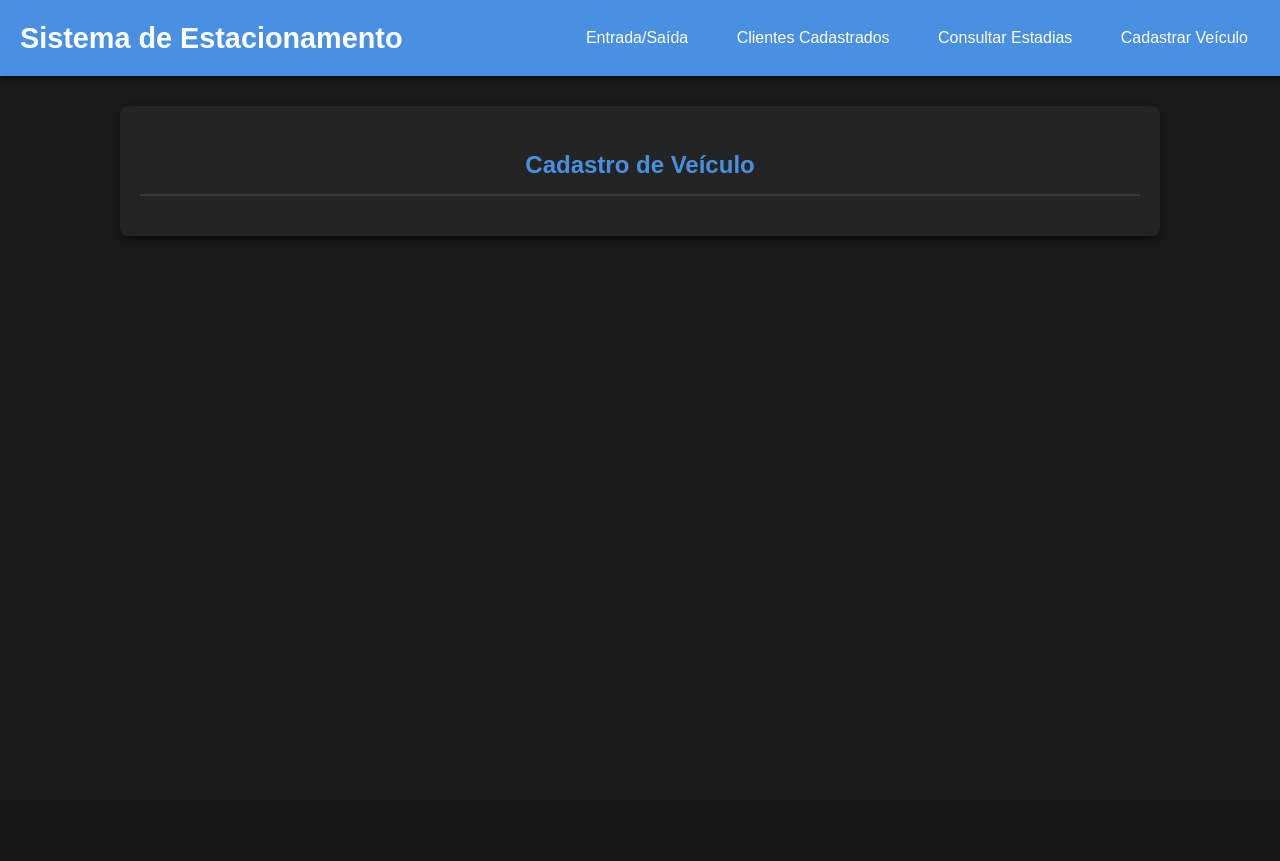
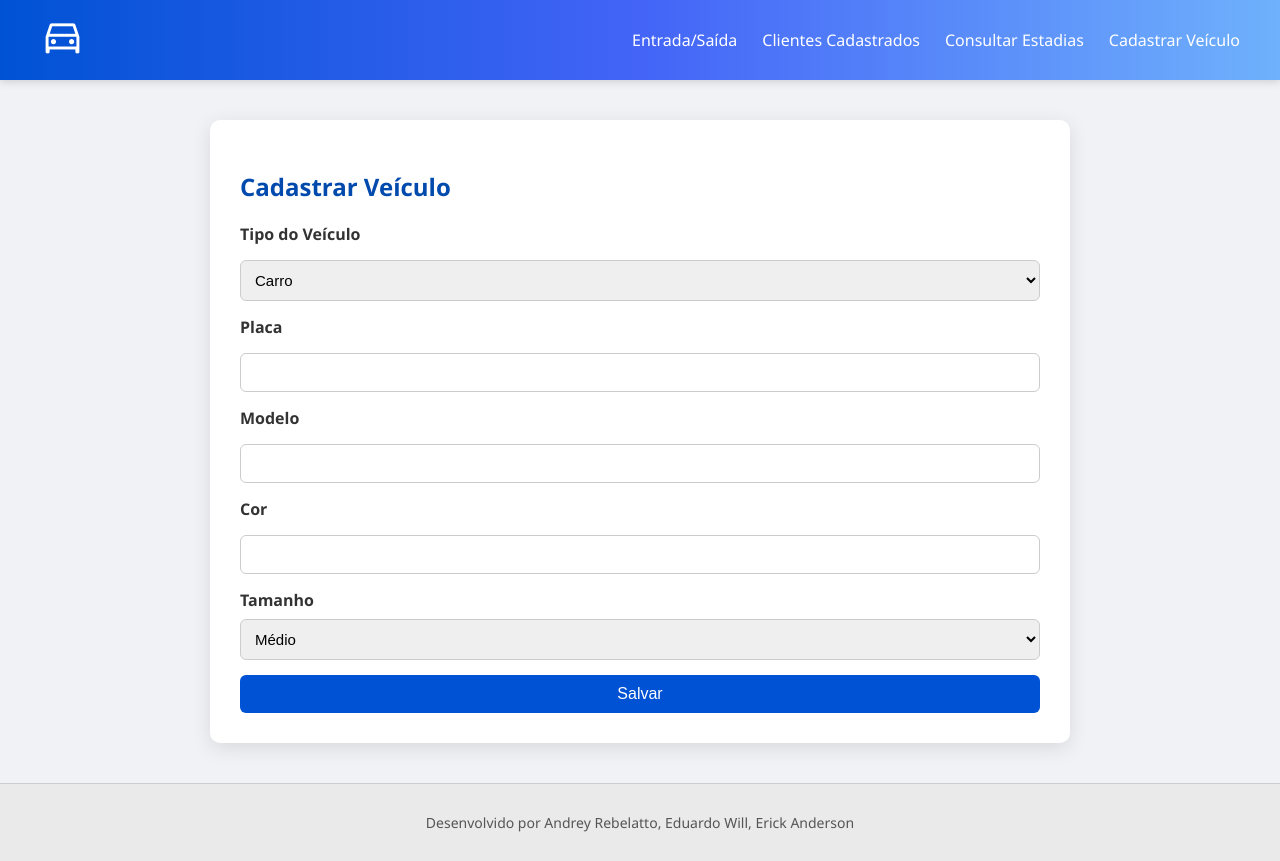
Before and after one commit to andreyyyon/APCII-02, a Flask app: page /cadastro in a window 1280 px wide. Before the commit the page ends 196 px from the top, so only its background shows below. Run offline with Flask 3, Linux system fonts and the light colour scheme.

Commit message:
cmt-12112025

```diff
--- a/app.py
+++ b/app.py
@@ -58,7 +58,15 @@ def listar_clientes():
     Rota de Clientes: Lista os clientes.
     CORREÇÃO: O nome da função é 'listar_clientes'.
     """
-    clientes = [] # Dados reais viriam do banco de dados
+    clientes = [
+        {
+            "placa": "123",
+            "modelo": "HB20",
+            "cor": "Preto",
+            "tipo": "Carro",
+            "vaga": "XYZ"
+        }
+    ] # Dados reais viriam do banco de dados
     return render_template('clientes.html', clientes=clientes)
 
 @app.route('/estadias')
@@ -69,5 +77,6 @@ def estadias():
     """
     return render_template('estadias.html')
 
+
 if __name__ == '__main__':
     app.run(debug=True)
--- a/static/style.css
+++ b/static/style.css
@@ -1,106 +1,166 @@
+/* ==== Estilos gerais ==== */
 body {
-    font-family: 'Arial', sans-serif;
     margin: 0;
-    padding: 0;
-    background-color: #1a1a1a;
-    color: #e0e0e0;
-    line-height: 1.6;
+    font-family: 'Segoe UI', Roboto, sans-serif;
+    background: #f0f2f5;
+    color: #333;
+    display: flex;
+    flex-direction: column;
+    min-height: 100vh;
 }
 
-/* CABEÇALHO E NAVEGAÇÃO */
-header {
-    background-color: #4a90e2;
+/* ==== Navbar ==== */
+.navbar {
+    background: linear-gradient(90deg, #0052d4, #4364f7, #6fb1fc);
     color: white;
-    padding: 15px 20px;
     display: flex;
     justify-content: space-between;
     align-items: center;
-    box-shadow: 0 2px 4px rgba(0, 0, 0, 0.7);
+    padding: 14px 40px;
+    box-shadow: 0 2px 8px rgba(0,0,0,0.15);
 }
 
-header h1 {
-    margin: 0;
-    font-size: 1.8em;
+.logo {
+    font-size: 1.4em;
+    font-weight: bold;
 }
 
-nav a {
+.menu {
+    list-style: none;
+    margin: 0;
+    padding: 0;
+    display: flex;
+    gap: 25px;
+}
+
+.menu a {
     color: white;
     text-decoration: none;
-    margin-left: 20px;
-    padding: 8px 12px;
-    border-radius: 4px;
-    transition: background-color 0.3s ease;
+    font-weight: 500;
+    transition: 0.3s;
 }
 
-nav a:hover {
-    background-color: #5d9cec;
+.menu a:hover {
+    text-decoration: underline;
+    color: #ffe;
 }
 
-/* CONTAINER PRINCIPAL (Cards) */
+/* ==== Conteúdo principal ==== */
 .container {
-    max-width: 1000px;
-    margin: 30px auto;
-    padding: 20px;
-    background-color: #242424; /* Fundo do card */
-    border-radius: 8px;
-    box-shadow: 0 4px 10px rgba(0, 0, 0, 0.5);
+    flex: 1;
+    width: 90%;
+    max-width: 800px;
+    margin: 40px auto;
+    background: white;
+    border-radius: 10px;
+    padding: 30px;
+    box-shadow: 0 5px 20px rgba(0,0,0,0.1);
 }
 
-/* Títulos */
-h2 {
-    color: #4a90e2;
-    border-bottom: 2px solid #3a3a3a;
-    padding-bottom: 10px;
-    margin-bottom: 20px;
+/* ==== Páginas ==== */
+.welcome {
+    text-align: center;
 }
 
-/* FORMULÁRIO */
-.form-group {
-    display: flex;
-    gap: 10px;
-    margin-bottom: 15px;
-    align-items: center;
+.form-section h2,
+.list-section h2 {
+    margin-bottom: 20px;
+    color: #004aad;
 }
 
-.form-group input[type="text"] {
-    flex-grow: 1;
-    padding: 12px;
-    background-color: #3a3a3a;
-    border: 1px solid #555555;
-    color: #e0e0e0;
-    border-radius: 6px;
-    font-size: 1em;
+.form-card {
+    display: flex;
+    flex-direction: column;
+    gap: 15px;
 }
 
-.form-group input[type="text"]:focus {
-    border-color: #4a90e2;
-    outline: none;
+.form-card label {
+    font-weight: bold;
 }
 
-/* BOTÕES */
-button {
-    background-color: #4a90e2;
+.form-card input {
+    padding: 10px;
+    border: 1px solid #ccc;
+    border-radius: 6px;
+    font-size: 15px;
+}
+
+.form-card select {
+    padding: 10px;
+    border: 1px solid #ccc;
+    border-radius: 6px;
+    font-size: 15px;
+}
+
+.form-card button {
+    background: #0052d4;
     color: white;
-    padding: 12px 20px;
     border: none;
+    padding: 10px 0;
     border-radius: 6px;
     cursor: pointer;
-    font-size: 1em;
-    font-weight: bold;
-    transition: background-color 0.3s ease, transform 0.1s ease;
+    font-size: 16px;
+    transition: 0.3s;
 }
 
-button:hover {
-    background-color: #5d9cec;
+.form-card button:hover {
+    background: #003ea1;
 }
 
-button:active {
-    transform: scale(0.98);
+/* ==== Tabela ==== */
+.data-table {
+    width: 100%;
+    border-collapse: collapse;
+    margin-top: 15px;
+}
+
+.data-table th {
+    background: #0052d4;
+    color: white;
+    padding: 10px;
+    text-align: left;
+}
+
+.data-table td {
+    border-bottom: 1px solid #ddd;
+    padding: 10px;
+}
+
+.data-table tr:hover {
+    background: #f2f6ff;
+}
+
+/* ==== Rodapé ==== */
+footer {
+    background: #eaeaea;
+    text-align: center;
+    padding: 15px;
+    font-size: 14px;
+    color: #555;
+    border-top: 1px solid #ccc;
+}
+
+input:valid {
+    border: 2px solid #4caf50;
+    background-color: #f6fff7;
+}
+
+
+.hide {
+    display: none !important;
+}
+
+#esp_carro,
+#esp_moto {
+    display: flex;
+    flex-direction: column;
+    width: 100%;
+    gap: 0.5rem;
 }
 
 /* MENSAGENS DE FEEDBACK */
 .mensagem-info {
-    background-color: #3a3a3a;
+    background-color: #f0f2f5;
     color: #4a90e2;
     border: 1px solid #4a90e2;
     padding: 15px;
--- /dev/null
+++ b/templates/base.html
@@ -0,0 +1,35 @@
+<!DOCTYPE html>
+<html lang="pt-br">
+<head>
+    <meta charset="UTF-8">
+    <title>Estacionamento Web</title>
+    <link rel="stylesheet" href="{{ url_for('static', filename='style.css') }}">
+    <link rel="stylesheet" href="https://fonts.googleapis.com/css2?family=Material+Symbols+Outlined:opsz,wght,FILL,GRAD@48,400,0,0&icon_names=directions_car" />
+</head>
+<body>
+    <header>
+        <nav class="navbar">
+            <div class="logo">
+                <span class="material-symbols-outlined" style="font-size: 45px;">
+                    directions_car
+                </span>
+            </div>
+            <ul class="menu">
+                <li><a href="{{ url_for('home') }}">Entrada/Saída</a></li>
+                <li><a href="{{ url_for('listar_clientes') }}">Clientes Cadastrados</a></li>
+                <li><a href="{{ url_for('estadias') }}">Consultar Estadias</a></li>
+                <li><a href="{{ url_for('cadastro') }}">Cadastrar Veículo</a></li>
+            </ul>
+        </nav>
+    </header>
+
+    <main class="container">
+        {% block content %}
+        {% endblock %}
+    </main>
+
+    <footer>
+        <p>Desenvolvido por Andrey Rebelatto, Eduardo Will, Erick Anderson</p>
+    </footer>
+</body>
+</html>
--- a/templates/cadastro.html
+++ b/templates/cadastro.html
@@ -1,23 +1,58 @@
-<!DOCTYPE html>
-<html lang="pt-br">
-<head>
-    <meta charset="UTF-8">
-    <title>Cadastro de Veículo</title>
-    <link rel="stylesheet" href="{{ url_for('static', filename='style.css') }}">
-</head>
-<body>
-    <header>
-        <h1>Sistema de Estacionamento</h1>
-        <nav>
-            <a href="{{ url_for('home') }}">Entrada/Saída</a>
-            <a href="{{ url_for('listar_clientes') }}">Clientes Cadastrados</a>
-            <a href="{{ url_for('estadias') }}">Consultar Estadias</a>
-            <a href="{{ url_for('cadastro') }}">Cadastrar Veículo</a>
-        </nav>
-    </header>
+{% extends "base.html" %}
 
-    <div class="container centered-content">
-        <h2>Cadastro de Veículo</h2>
-    </div>
-</body>
-</html>
+{% block content %}
+<section class="form-section">
+    <h2>Cadastrar Veículo</h2>
+
+    <form method="POST" class="form-card">
+        <label for="type">Tipo do Veículo</label>
+        <select name="type" id="type" value="carro" required>
+            <option value="carro">Carro</option>
+            <option value="moto">Moto</option>
+        </select>
+
+        <label for="placa">Placa</label>
+        <input type="text" id="placa" name="placa" required>
+
+        <label for="modelo">Modelo</label>
+        <input type="email" id="modelo" name="modelo" required>
+
+        <label for="cor">Cor</label>
+        <input type="text" id="cor" name="Cor" required>
+
+        <div id="esp_carro" class="fade">
+            <label for="">Tamanho</label>
+            <select name="tamanho" id="tamanho" value="medio" required>
+                <option value="medio">Médio</option>
+                <option value="grande">Grande</option>
+            </select>
+        </div>
+
+        <div id="esp_moto" class="fade hide">
+            <label for="tipoMoto">Tipo de motorização</label>
+            <select name="tipoMoto" id="tipoMoto" value="combustao" required>
+                <option value="medio">Combustão</option>
+                <option value="eletrica">Elétrica</option>
+            </select>
+        </div>
+
+        <button type="submit">Salvar</button>
+    </form>
+</section>
+
+<script>
+    const type = document.getElementById("type");
+    const esp_carro = document.getElementById("esp_carro");
+    const esp_moto = document.getElementById("esp_moto");
+
+    type.addEventListener("change", () => {
+        if(type.value === "moto"){
+            esp_carro.classList.add("hide");
+            esp_moto.classList.remove("hide");
+        }else if(type.value === "carro"){
+            esp_moto.classList.add("hide");
+            esp_carro.classList.remove("hide");
+        }
+    })
+</script>
+{% endblock %}
```
Also changed, not shown: other parts of static/style.css (+5 -32 lines), static/style_old.css (added, +151 -0 lines), templates/clientes.html (+7 -23 lines), templates/estadias.html (+9 -25 lines), templates/index.html (+10 -25 lines).
